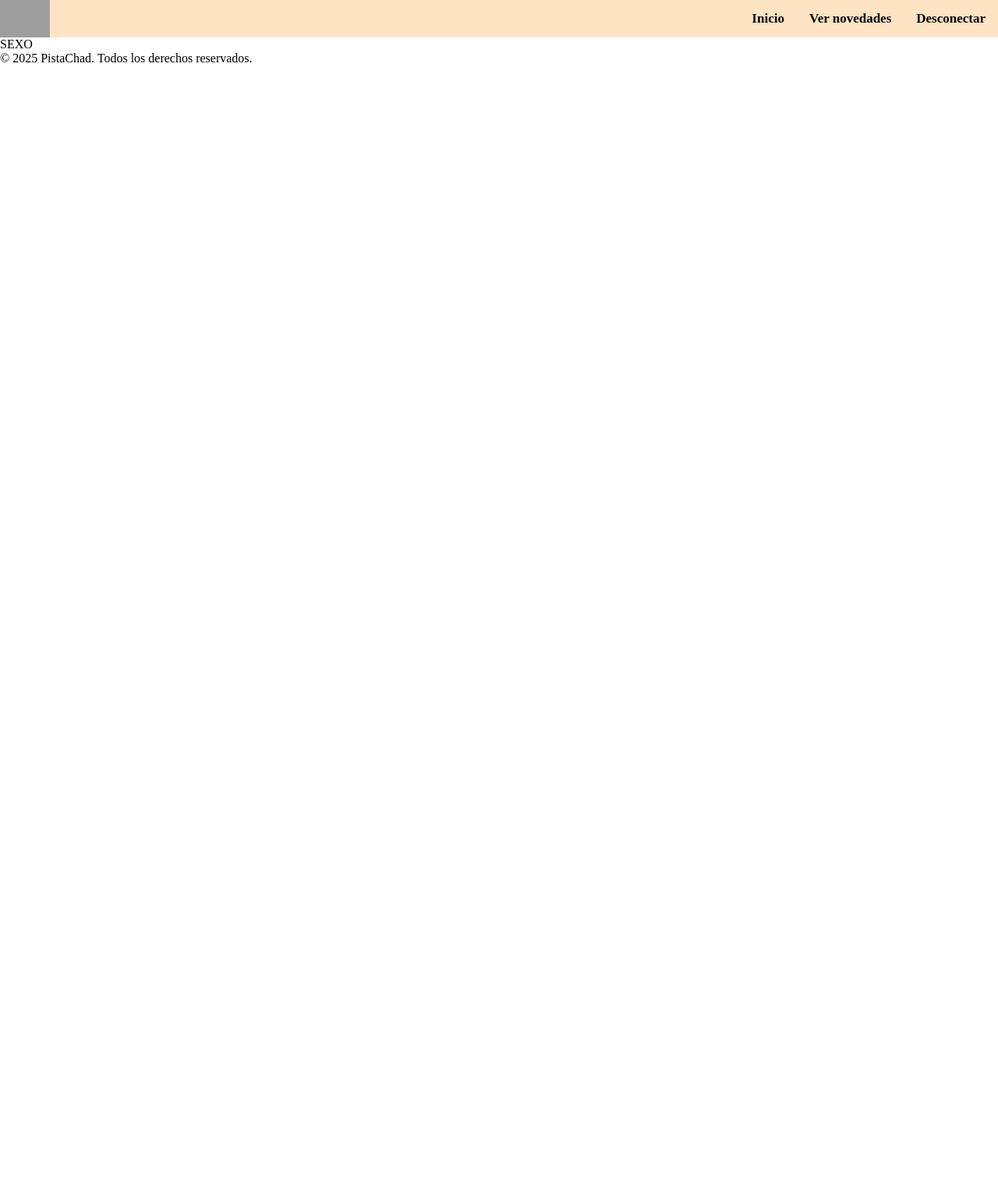
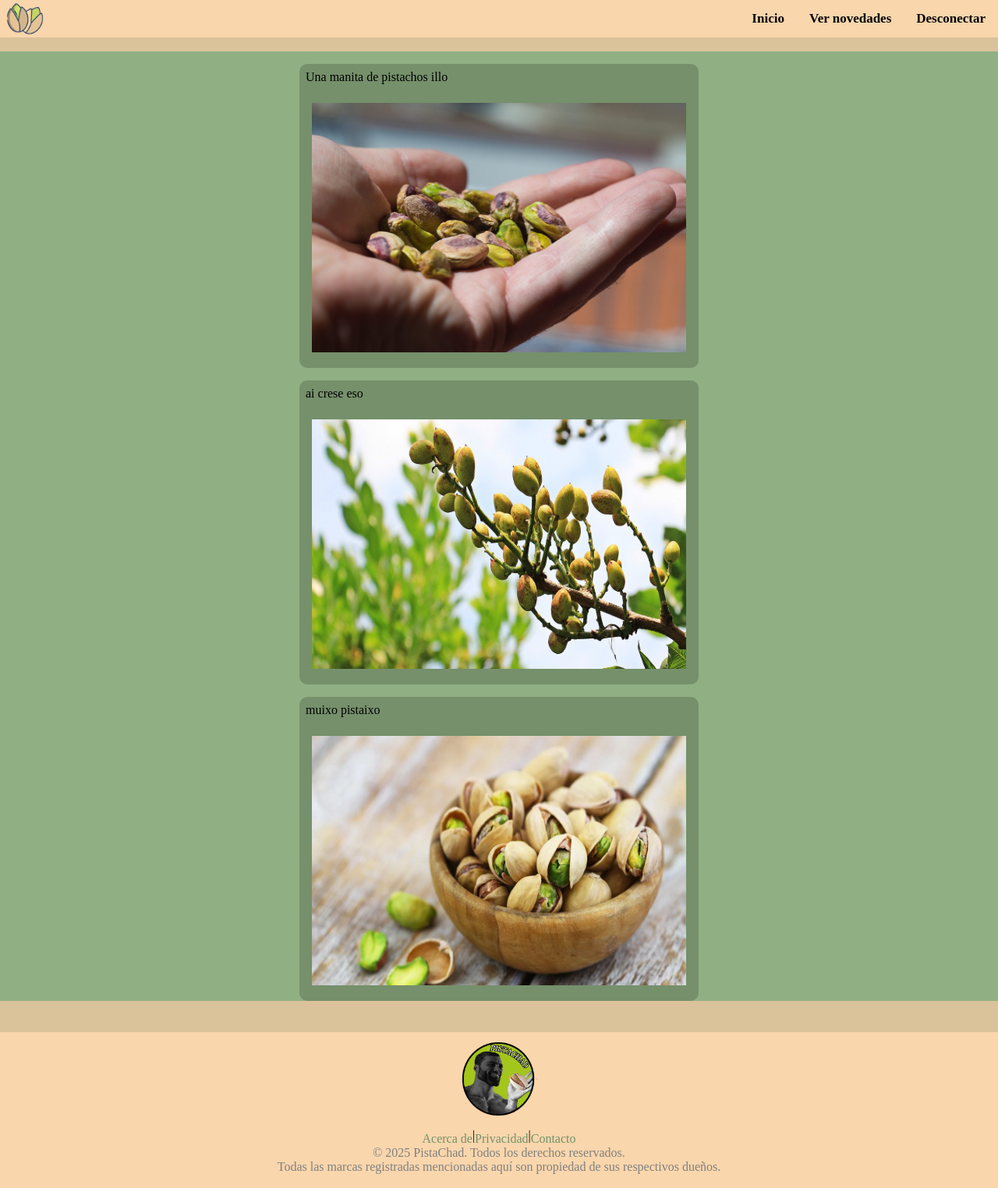
Before and after one commit to Alexrupa27/ProyectoPHP, a PHP site: page /php/home.php in a window 1280 px wide. Shown: the whole page at 78% size. Before the commit the page ends 80 px from the top, so only its background shows below. Run offline with PHP 8.4, Linux system fonts and the light colour scheme; grey boxes are pictures that could not be loaded.

Commit message:
Web quasi acabada

```diff
--- a/css/home.css
+++ b/css/home.css
@@ -1,15 +1,19 @@
 /* GENERAL */
-
+html {
+    height: 100%;
+    width: 100%;
+}
 * {
     margin: 0;
     padding: 0;
     font-family: rockwell;
+    /* background-color: bisque; */
 }
 
 /* HEADER */
 
 header {
-    background-color: bisque;
+    background-color: rgb(249, 214, 172);
     display: flex;
     flex-direction: row;
     position:sticky
@@ -17,13 +21,14 @@ header {
 header img{
     height: 3em;
     width: auto;
+    margin-left: 1vh
 }
 
 #myLinks {
     display: none;
 }
 
-a {
+header a {
     color: rgb(2, 2, 2);
     padding: 14px 16px;
     text-decoration: none;
@@ -31,7 +36,7 @@ a {
     display: block;
     font-weight: bold;
 }
-a:hover {
+header a:hover {
     background-color: #90b083;
     transform: scale(1.1);
     text-shadow: 0px 0px 10px rgba(0, 0, 0, 0.4);
@@ -44,13 +49,64 @@ a.icon {
     top: 0;
   }
 
-footer
-{
+/* MAIN */
+main {
+    background-color: #90b083;
     display: flex;
-    align-items: flex-end;
+    flex-direction: column;
+    align-items: center;
+    margin-bottom: 2vh;
 }
 
-/* BODY */
+main img {
+    height: 40vh;
+    width: 60vh;
+    margin:2vh;
+
+}
+main div {
+    margin-top: 2vh;
+    background-color: #75906b;
+    border-radius: 10px;
+}
+main p{
+    margin: 1vh;
+}
+/* FOOTER */
+
+footer {
+    margin-top: 5vh;
+    width: 100%;
+    display: flex;
+    justify-content: center;
+    align-items: center;
+    flex-direction: column;
+    background-color: rgb(249, 214, 172);
+}
+
+footer img{
+    margin-top: 1vh;
+    height: 13vh;
+    width: 13vh;
+    display: flex;
+    justify-content: center;
+    margin-bottom: 1vh;
+}
+footer nav {
+    display: flex;
+    flex-direction: row;
+    align-items: center;
+}
+
+footer a {
+    margin-top: 1vh;
+    text-decoration: none;
+    color: #75906b;
+}
+
+footer p {
+    color:gray;
+}
 
 
 /* PC */
@@ -66,11 +122,21 @@ footer
         width: 100%;
         justify-content: flex-end;
     }
-    nav {
+    header nav {
         width: 100%;
     }
 
     a.icon {
         display: none;
     }
+
+    footer nav {
+        display: flex;
+        flex-direction: row;
+        align-items: center;
+    }
 }
+
+body{
+    background-color: #dac29a;
+}
--- a/php/home.php
+++ b/php/home.php
@@ -9,7 +9,7 @@
 </head>
 <body>
     <header>
-        <img src="./icon.png" alt="Logo PistaChad">
+        <img src="../assets/icon.png" alt="Logo PistaChad">
         <nav id="myLinks">
           <ul>
             <a href="#">Inicio</a>
@@ -21,12 +21,33 @@
             <i class="fa fa-bars"></i> <!--  libreria font awesome -->
           </a>
     </header>
+    <br>
     <main>
-        <p>SEXO</p>
+    <div>
+      <p>Una manita de pistachos illo</p>
+      <img src="../assets/pistachosIMG/manopistacho.jpg" alt="mano con pistachos">
+    </div>
+    <div>
+      <p>ai crese eso</p>
+      <img src="../assets/pistachosIMG/frutopistacho.jpg" alt="mano con pistachos">
+    </div>
+    <div>
+      <p>muixo pistaixo</p>
+      <img src="../assets/pistachosIMG/bolpistachos.png" alt="mano con pistachos">
+    </div>
     </main>
     <footer>
-        <p>&copy; 2025 PistaChad. Todos los derechos reservados.</p>
-    </footer>
+    <img src="../assets/pistachad.png" alt="Pistachad Logo" />
+    <nav>
+        <a href="./about">Acerca de</a> |
+        <a href="./privacy">Privacidad</a> |
+        <a href="./contact">Contacto</a>
+    </nav>
+    <p>&copy; 2025 PistaChad. Todos los derechos reservados.</p>
+    <p>Todas las marcas registradas mencionadas aquí son propiedad de sus respectivos dueños.</p>
+    <br>
+    </p>
+  </footer>
     <script src="../js/home.js"></script>
 </body>
 </html>
```
Also changed, not shown: README.md, assets/pistachad.png (added), assets/pistachosIMG/bolpistachos.png (added), assets/pistachosIMG/frutopistacho.jpg (added), assets/pistachosIMG/manopistacho.jpg (added).
